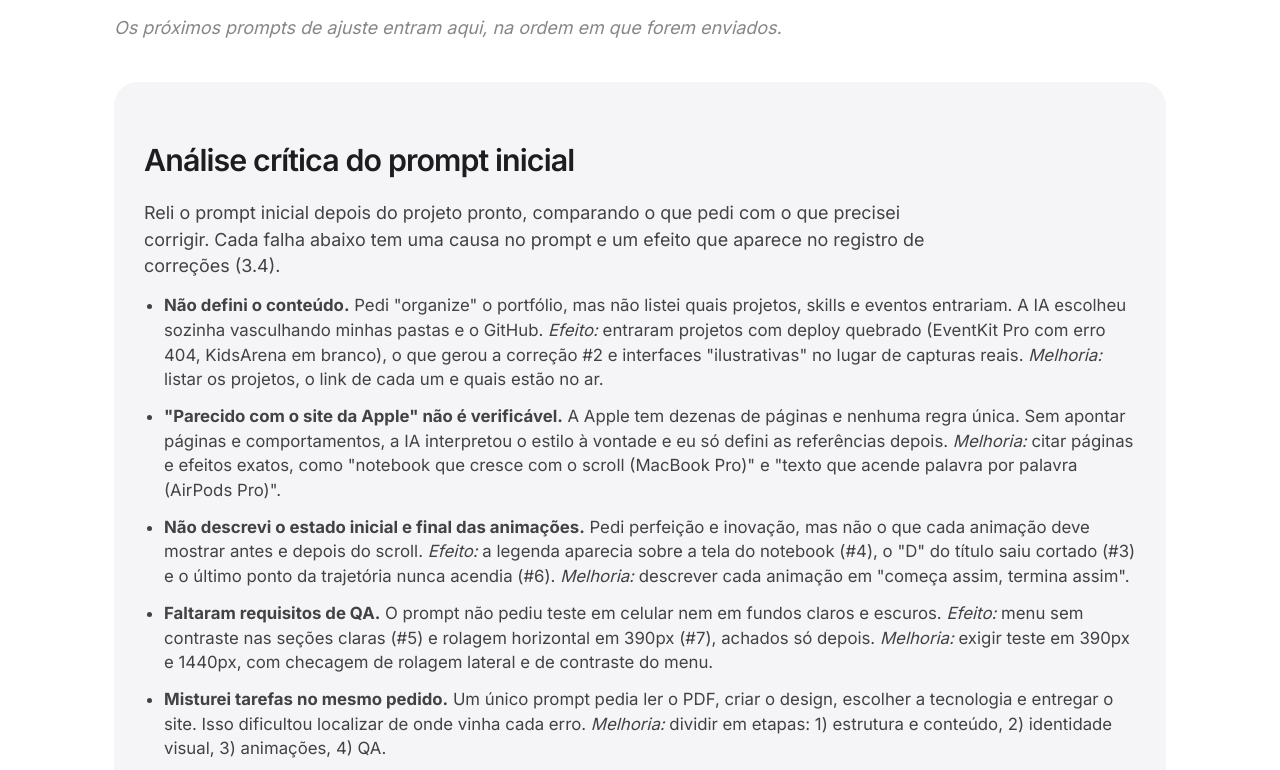
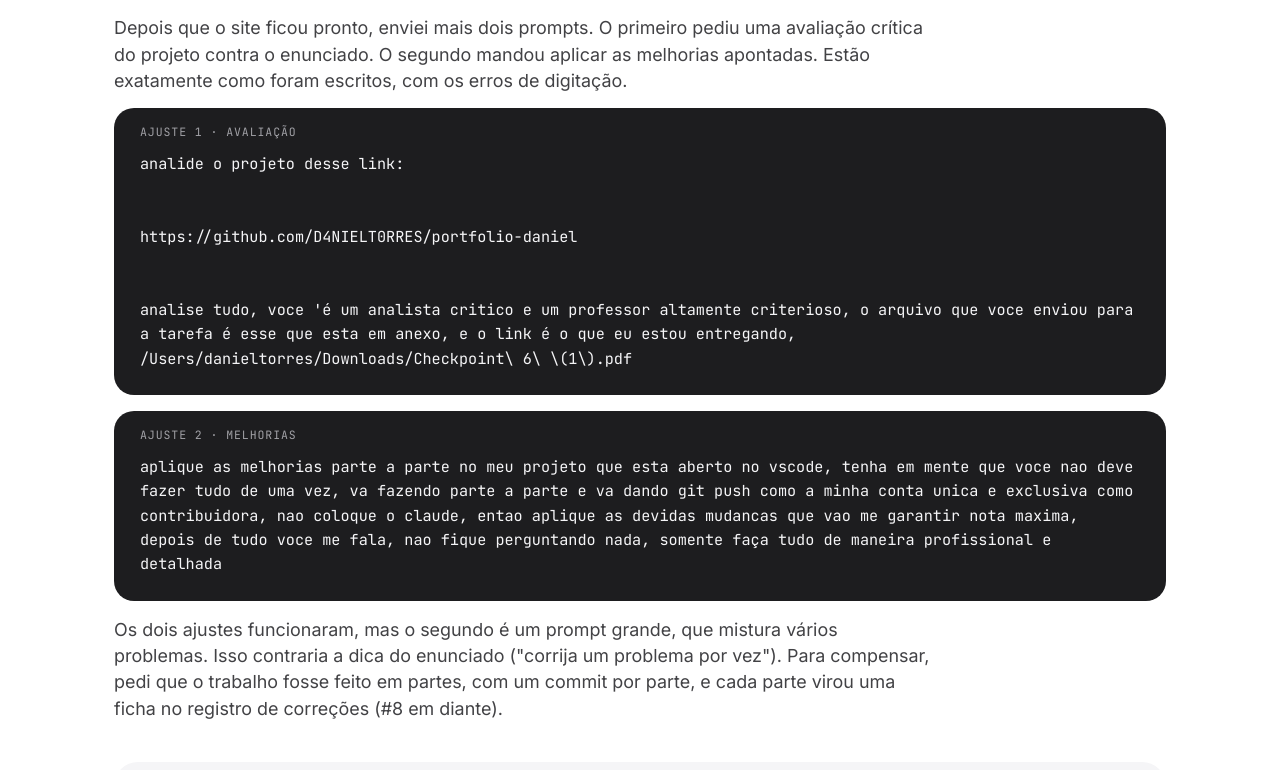
Before and after one commit to D4NIELT0RRES/portfolio-daniel, a website built with Vite: page processo.html in a window 1280 px wide. Shown: the part 5361-6131 px from the top of the page. Built offline with nearby package versions, Linux system fonts and the light colour scheme; some packages are replaced by stand-ins of ours.

Commit message:
Registra os prompts de ajuste enviados depois do site pronto

```diff
--- a/processo.html
+++ b/processo.html
@@ -148,7 +148,16 @@ veja tudo que o homem produziou, o site que ele fez e faça um exatamente igual
         <div class="prompt prompt--main fade-up"><span class="prompt__tag">Prompt inicial</span><pre>/Users/danieltorres/Downloads/Checkpoint\ 6.pdf , agora leia este documento e organize para im pensando no site da apple original um site parecido masi usando a tecnologia que voce me entregou no video do trade, com a mesma perfeicao, criatividade e inovacao logico</pre></div>
 
         <h3 class="doc__h3">Prompts de ajuste</h3>
-        <p class="doc__p doc__p--note">Os próximos prompts de ajuste entram aqui, na ordem em que forem enviados.</p>
+        <p class="doc__p">Depois que o site ficou pronto, enviei mais dois prompts. O primeiro pediu uma avaliação crítica do projeto contra o enunciado. O segundo mandou aplicar as melhorias apontadas. Estão exatamente como foram escritos, com os erros de digitação.</p>
+        <div class="prompt fade-up"><span class="prompt__tag">Ajuste 1 · avaliação</span><pre>analide o projeto desse link:
+
+
+https://github.com/D4NIELT0RRES/portfolio-daniel
+
+
+analise tudo, voce 'é um analista critico e um professor altamente criterioso, o arquivo que voce enviou para a tarefa é esse que esta em anexo, e o link é o que eu estou entregando, /Users/danieltorres/Downloads/Checkpoint\ 6\ \(1\).pdf</pre></div>
+        <div class="prompt fade-up"><span class="prompt__tag">Ajuste 2 · melhorias</span><pre>aplique as melhorias parte a parte no meu projeto que esta aberto no vscode, tenha em mente que voce nao deve fazer tudo de uma vez, va fazendo parte a parte e va dando git push como a minha conta unica e exclusiva como contribuidora, nao coloque o claude, entao aplique as devidas mudancas que vao me garantir nota maxima, depois de tudo voce me fala, nao fique perguntando nada, somente faça tudo de maneira profissional e detalhada</pre></div>
+        <p class="doc__p">Os dois ajustes funcionaram, mas o segundo é um prompt grande, que mistura vários problemas. Isso contraria a dica do enunciado ("corrija um problema por vez"). Para compensar, pedi que o trabalho fosse feito em partes, com um commit por parte, e cada parte virou uma ficha no registro de correções (#8 em diante).</p>
 
         <div class="critique fade-up">
           <h3 class="doc__h3">Análise crítica do prompt inicial</h3>
```
Also changed, not shown: registros/prompts.md (+24 -0 lines).
